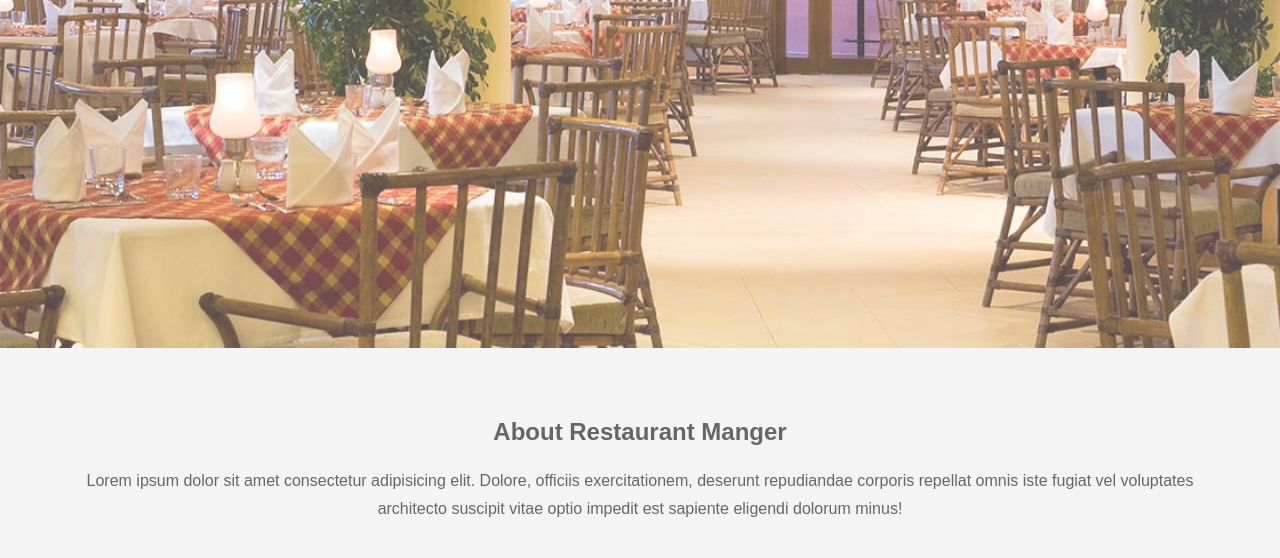
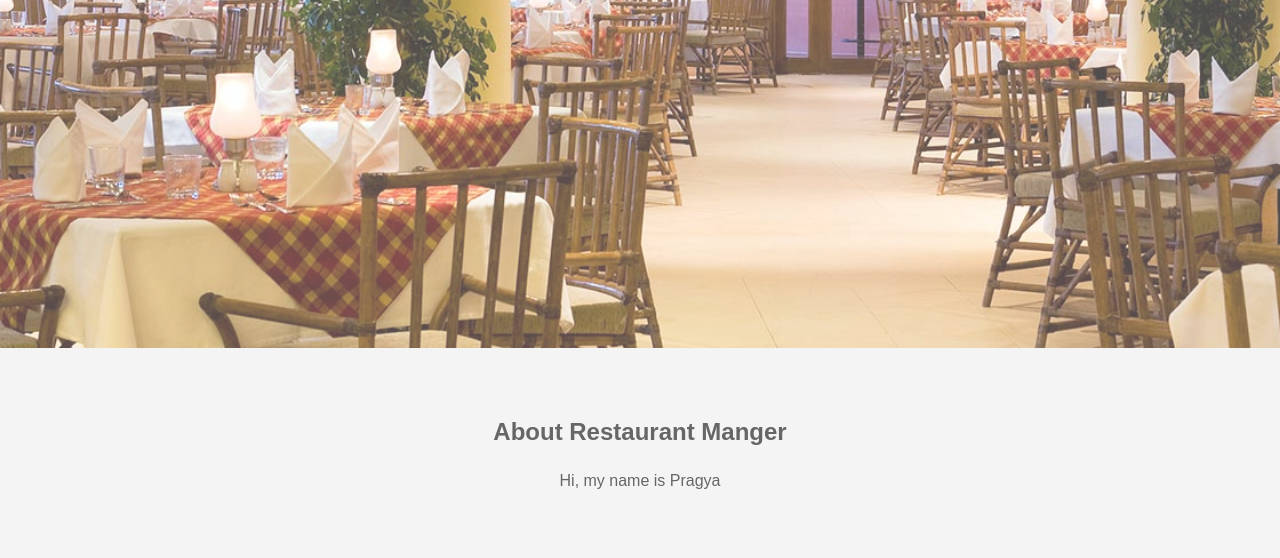
Before and after one commit to theprettycoder/theprettycoder.github.io, a website: page index.html in a window 1280 px wide. Shown: the part 452-1010 px from the top of the page. Drawn offline with Linux system fonts and the light colour scheme.

Commit message:
Update index.html

```diff
--- a/index.html
+++ b/index.html
@@ -33,7 +33,7 @@
   <section class="section section-light">
   	<h2>About Restaurant Manger</h2>
     	<p>
-    		Lorem ipsum dolor sit amet consectetur adipisicing elit. Dolore, officiis exercitationem, deserunt repudiandae corporis repellat omnis iste fugiat vel voluptates architecto suscipit vitae optio impedit est sapiente eligendi dolorum minus!
+    		Hi, my name is Pragya
 		</p>
     </section>
 
```
